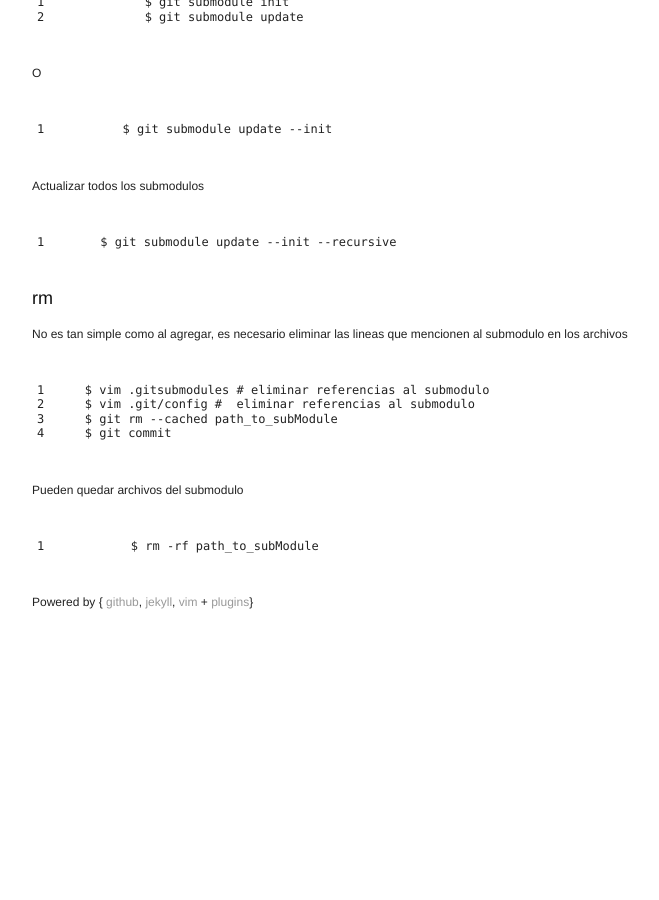
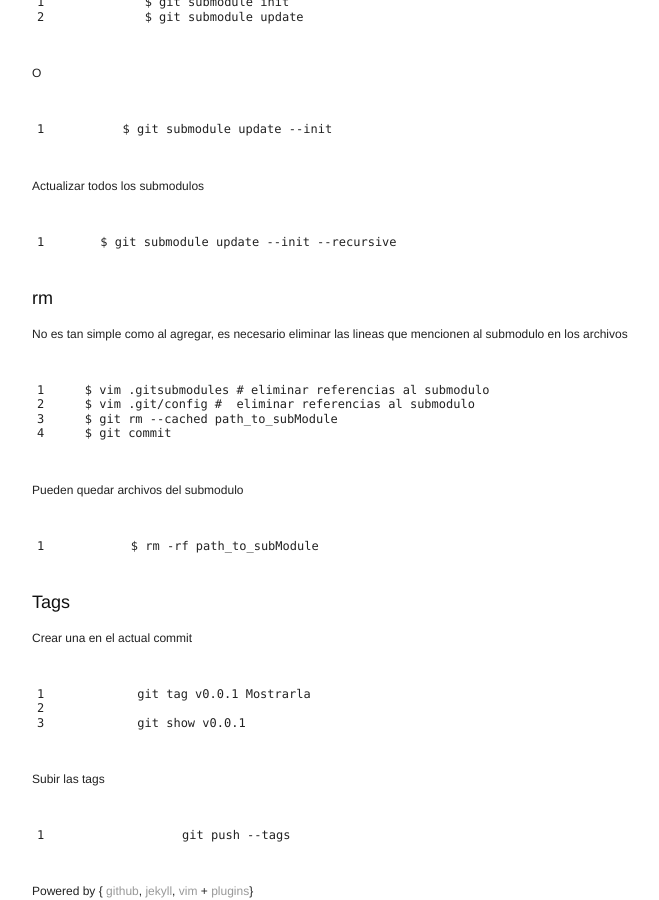
Before and after one commit to juanpabloaj/juanpabloaj.github.com, a Jekyll site: the page built from wiki/git.md, in a window 1280 px wide and 900 px high, scrolled down 5052 px. Shown: the whole window, without its empty margins (133-792 px from the left). Built offline with Jekyll 4.4.1, drawn with Linux system fonts in a browser that asks for light colours; Markdown is read by kramdown in place of the engine named in the settings; before the commit the page ends 5663 px from its top, so only the background shows below that.

Commit message:
wiki:git:tags

```diff
--- a/wiki/git.md
+++ b/wiki/git.md
@@ -227,3 +227,15 @@ No es tan simple como al agregar, es necesario eliminar las lineas que mencionen
 Pueden quedar archivos del submodulo
 
 	$ rm -rf path_to_subModule
+
+###Tags
+Crear una en el actual commit
+
+	git tag v0.0.1
+Mostrarla
+
+	git show v0.0.1
+
+Subir las tags
+
+	git push --tags
```
